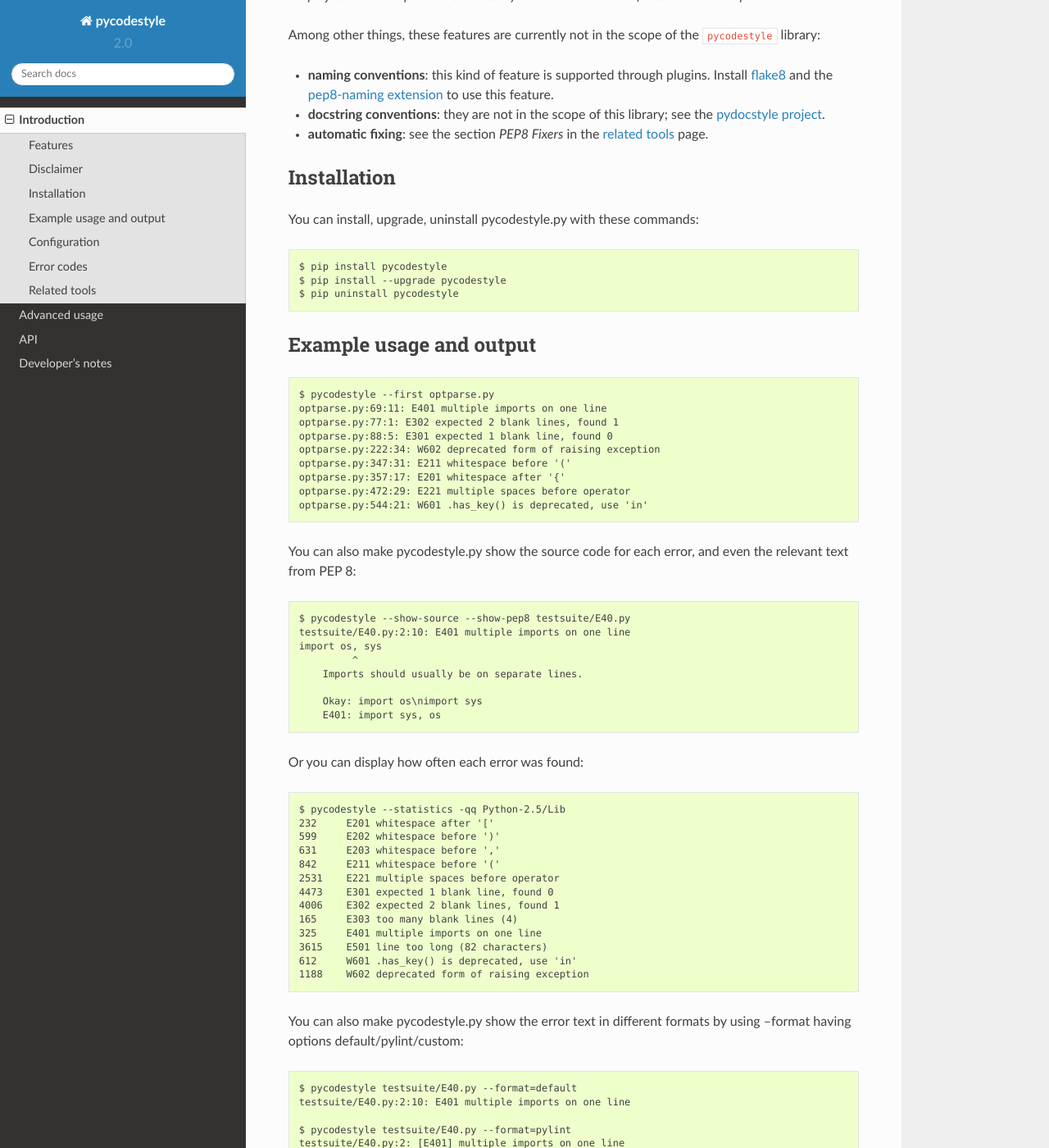
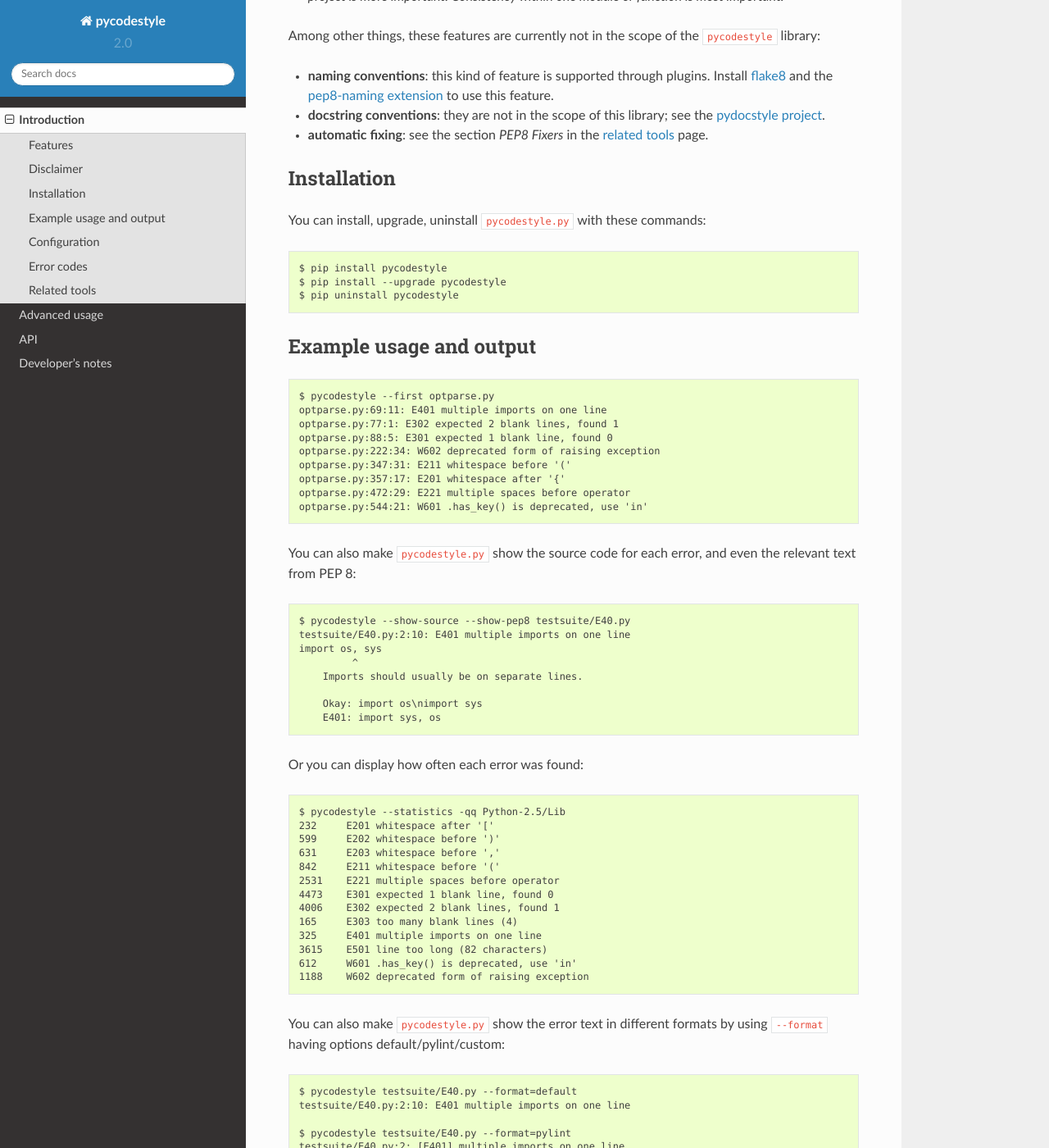
Before and after one commit to PyCQA/pycodestyle, a Sphinx documentation site: the page built from docs/intro.rst, in a window 1280 px wide and 1400 px high, scrolled down 865 px. Shown: the whole window at 82% size. Built offline with Sphinx 7.4.7 and the Read the Docs theme 2.0.0, drawn with Linux system fonts in a browser that asks for light colours; some of the changed text lies outside the part shown.

```diff
--- a/README.rst
+++ b/README.rst
@@ -20,14 +20,14 @@ Features
 * Parseable output: Jump to error location in your editor.
 
 * Small: Just one Python file, requires only stdlib. You can use just
-  the pycodestyle.py file for this purpose.
+  the ``pycodestyle.py`` file for this purpose.
 
 * Comes with a comprehensive test suite.
 
 Installation
 ------------
 
-You can install, upgrade, uninstall pycodestyle.py with these commands::
+You can install, upgrade, uninstall ``pycodestyle.py`` with these commands::
 
   $ pip install pycodestyle
   $ pip install --upgrade pycodestyle
@@ -51,7 +51,7 @@ Example usage and output
   optparse.py:472:29: E221 multiple spaces before operator
   optparse.py:544:21: W601 .has_key() is deprecated, use 'in'
 
-You can also make pycodestyle.py show the source code for each error, and
+You can also make ``pycodestyle.py`` show the source code for each error, and
 even the relevant text from PEP 8::
 
   $ pycodestyle --show-source --show-pep8 testsuite/E40.py
--- a/docs/intro.rst
+++ b/docs/intro.rst
@@ -18,7 +18,7 @@ Features
 * Parseable output: Jump to error location in your editor.
 
 * Small: Just one Python file, requires only stdlib.  You can use just
-  the pycodestyle.py file for this purpose.
+  the ``pycodestyle.py`` file for this purpose.
 
 * Comes with a comprehensive test suite.
 
@@ -55,7 +55,7 @@ the ``pycodestyle`` library:
 Installation
 ------------
 
-You can install, upgrade, uninstall pycodestyle.py with these commands::
+You can install, upgrade, uninstall ``pycodestyle.py`` with these commands::
 
   $ pip install pycodestyle
   $ pip install --upgrade pycodestyle
@@ -77,7 +77,7 @@ Example usage and output
   optparse.py:472:29: E221 multiple spaces before operator
   optparse.py:544:21: W601 .has_key() is deprecated, use 'in'
 
-You can also make pycodestyle.py show the source code for each error, and
+You can also make ``pycodestyle.py`` show the source code for each error, and
 even the relevant text from PEP 8::
 
   $ pycodestyle --show-source --show-pep8 testsuite/E40.py
@@ -106,8 +106,8 @@ Or you can display how often each error was found::
   612     W601 .has_key() is deprecated, use 'in'
   1188    W602 deprecated form of raising exception
 
-You can also make pycodestyle.py show the error text in different formats by
-using --format having options default/pylint/custom::
+You can also make ``pycodestyle.py`` show the error text in different formats by
+using ``--format`` having options default/pylint/custom::
 
   $ pycodestyle testsuite/E40.py --format=default
   testsuite/E40.py:2:10: E401 multiple imports on one line
```
Also changed, not shown: docs/developer.rst (+5 -5 lines).
